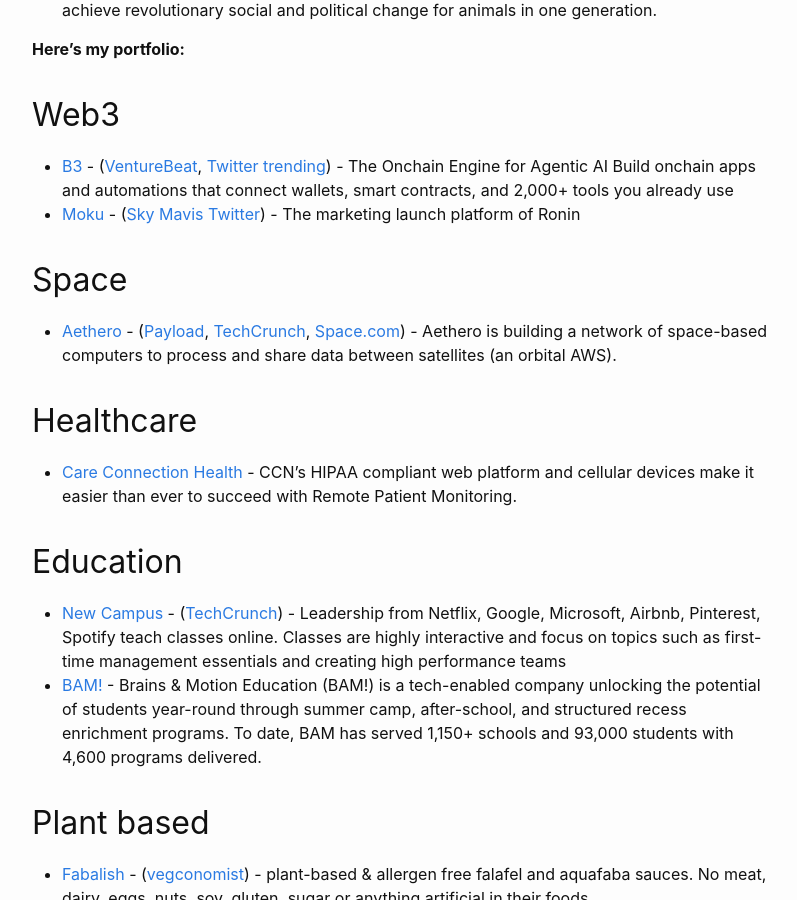
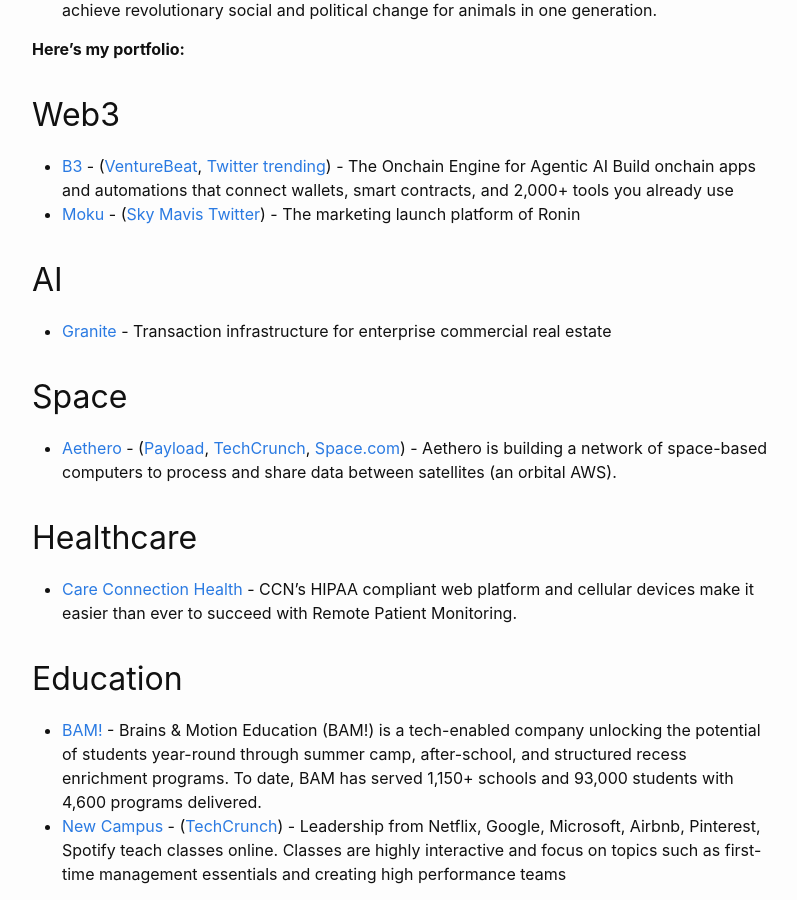
Before and after one commit to katpavan/katpavan.github.io, a Jekyll site: the page built from index.md, in a window 1280 px wide and 900 px high, scrolled down 313 px. Shown: the whole window, without its empty margins (238-1035 px from the left). Built offline with Jekyll 4.4.1, drawn with Linux system fonts in a browser that asks for light colours.

Commit message:
Add AI section with Granite company entry
Added a new section for AI companies and included Granite as a transaction infrastructure provider.

```diff
--- a/index.md
+++ b/index.md
@@ -35,6 +35,10 @@
 - [99foods](https://99foods.io/) - Cloud protein smoothie restaurant in London.
 -->
 
+## AI
+
+- [Granite](https://granitestrata.com/en) - Transaction infrastructure for enterprise commercial real estate
+
 ## Space
 - [Aethero](https://aethero.com/) - ([Payload](https://payloadspace.com/aethero-raises-8-4m-for-space-computers/), [TechCrunch](https://techcrunch.com/2024/07/02/computing-and-shielding-startups-join-forces-to-put-ai-capable-chips-in-space/), [Space.com](https://www.space.com/ai-nvidia-gpu-spacex-launch-transporter-11)) - Aethero is building a network of space-based computers to process and share data between satellites (an orbital AWS).
 
@@ -44,8 +48,9 @@
 
 ## Education
 
+- [BAM!](https://www.brains-and-motion.com/) - Brains & Motion Education (BAM!) is a tech-enabled company unlocking the potential of students year-round through summer camp, after-school, and structured recess enrichment programs. To date, BAM has served 1,150+ schools and 93,000 students with 4,600 programs delivered.
 - [New Campus](https://www.opencampus.xyz/) - ([TechCrunch](https://techcrunch.com/2021/07/20/newcampus-wants-to-train-the-first-time-managers-within-southeast-asias-tech-giants/)) - Leadership from Netflix, Google, Microsoft, Airbnb, Pinterest, Spotify teach classes online. Classes are highly interactive and focus on topics such as first-time management essentials and creating high performance teams
-- [BAM!](https://www.brains-and-motion.com/) - Brains & Motion Education (BAM!) is a tech-enabled company unlocking the potential of students year-round through summer camp, after-school, and structured recess enrichment programs. To date, BAM has served 1,150+ schools and 93,000 students with 4,600 programs delivered.
+
 
 ## Plant based
 
```
